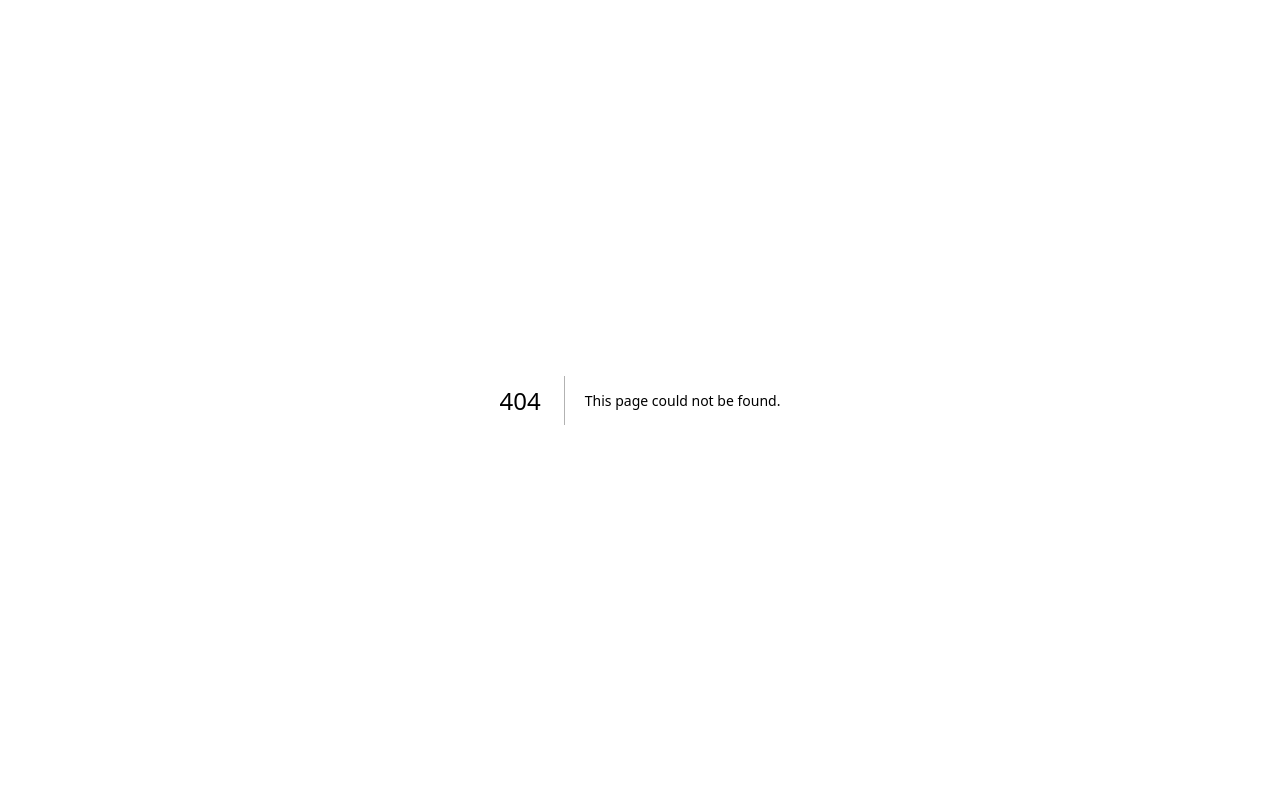
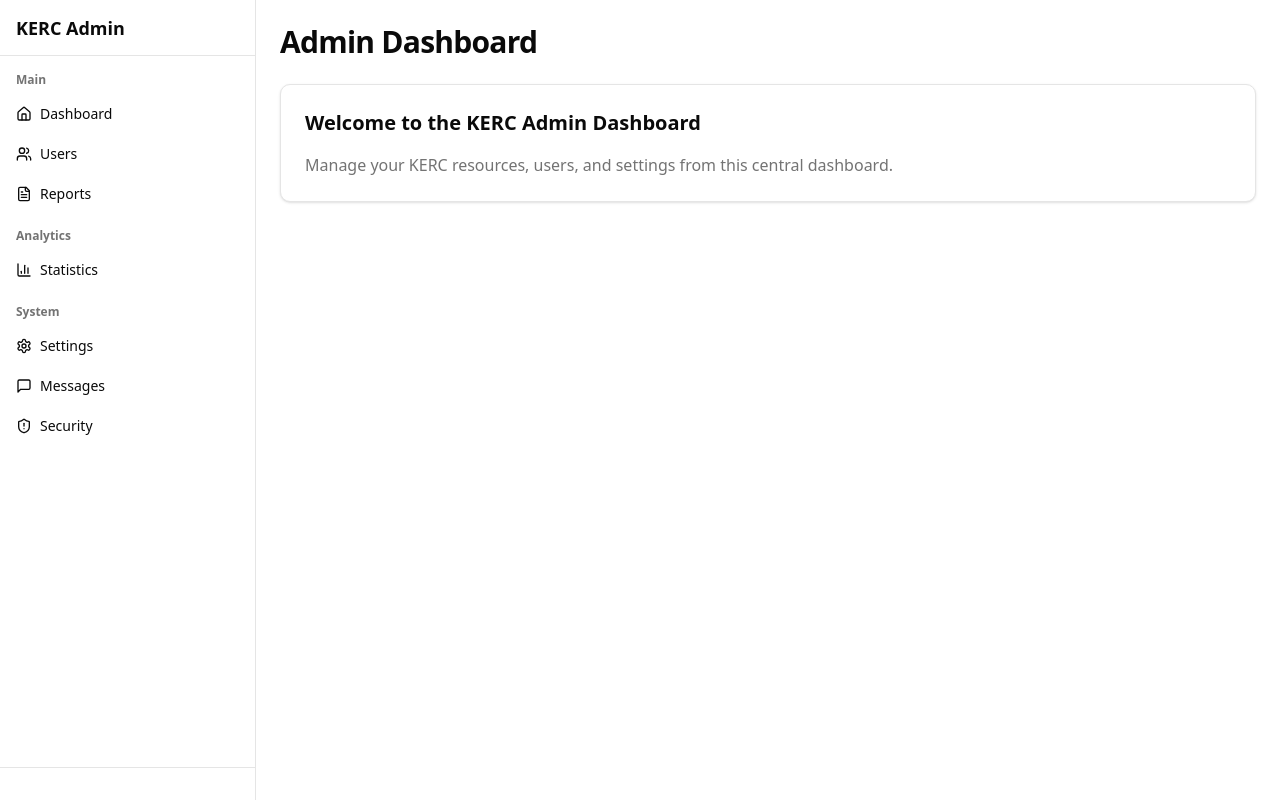
Before and after one commit to founderspeerhive/KERC, a Next.js app in the folder admin/: page /dashboard in a window 1280 px wide. Before the commit this address had no page. Built offline with nearby package versions, Linux system fonts and the light colour scheme; no server answers.

Commit message:
+ Update layout structure

```diff
--- a/admin/src/app/admin/page.tsx
+++ /dev/null
@@ -1,9 +0,0 @@
-// src/app/admin/page.tsx
-export default function AdminPage() {
-  return (
-    <div className="p-6">
-      <h1 className="text-2xl font-bold mb-4">Admin Dashboard</h1>
-      <p>Welcome to the KERC Admin Dashboard</p>
-    </div>
-  )
-}
--- a/admin/src/app/admin/layout.tsx
+++ b/admin/src/app/dashboard/layout.tsx
@@ -2,6 +2,7 @@
 import { SidebarProvider } from "@/components/ui/sidebar"
 import { AdminSidebar } from "@/components/admin-sidebar"
 import { ReactNode } from "react"
+
 
 export default function AdminLayout({ children }: { children: ReactNode }) {
   return (
--- /dev/null
+++ b/admin/src/app/dashboard/page.tsx
@@ -0,0 +1,18 @@
+export default function AdminPage() {
+  return (
+    <div className="flex min-h-screen">
+      <div className="p-6 flex-1">
+        <div className="flex justify-between items-center mb-6">
+          <h1 className="text-3xl font-bold tracking-tight">Admin Dashboard</h1>
+
+        </div>
+        <div className="rounded-lg border bg-card p-6 shadow-sm">
+          <h2 className="text-xl font-semibold mb-4">Welcome to the KERC Admin Dashboard</h2>
+          <p className="text-muted-foreground">
+            Manage your KERC resources, users, and settings from this central dashboard.
+          </p>
+        </div>
+      </div>
+    </div>
+  )
+}
--- a/admin/src/app/layout.tsx
+++ b/admin/src/app/layout.tsx
@@ -1,7 +1,10 @@
 import type { Metadata } from "next";
 import { Geist, Geist_Mono } from "next/font/google";
-import { ClerkProvider } from '@clerk/nextjs';
-import { SidebarProvider } from "@/components/ui/sidebar";
+import {
+  ClerkProvider
+} from '@clerk/nextjs'
+
+
 import "./globals.css";
 
 const geistSans = Geist({
@@ -19,22 +22,15 @@ export const metadata: Metadata = {
   description: "Admin dashboard for KERC",
 };
 
-export default function RootLayout({
-  children,
-}: Readonly<{
-  children: React.ReactNode;
-}>) {
+export default function RootLayout({ children }: { children: React.ReactNode }) {
+
   return (
     <ClerkProvider>
       <html lang="en">
-        <body
-          className={`${geistSans.variable} ${geistMono.variable} antialiased`}
-        >
-          <SidebarProvider>
+        <body>
             <div className="flex min-h-screen">
               <main className="flex-1">{children}</main>
             </div>
-          </SidebarProvider>
         </body>
       </html>
     </ClerkProvider>
--- a/admin/src/app/page.tsx
+++ b/admin/src/app/page.tsx
@@ -5,7 +5,6 @@ import { Button } from "@/components/ui/button";
 export default function Home() {
   return (
     <div className="flex min-h-screen">
-      <AdminSidebar />
       <div className="p-6 flex-1">
         <div className="flex justify-between items-center mb-6">
           <h1 className="text-3xl font-bold tracking-tight">Admin Dashboard</h1>
--- a/admin/src/components/admin-sidebar.tsx
+++ b/admin/src/components/admin-sidebar.tsx
@@ -1,4 +1,3 @@
-// src/components/admin-sidebar.tsx
 "use client"
 
 import {
@@ -12,9 +11,6 @@ import {
   SidebarGroup,
   SidebarGroupLabel,
   SidebarGroupContent,
-  SidebarMenuSub,
-  SidebarMenuSubTrigger,
-  SidebarMenuSubContent
 } from "@/components/ui/sidebar"
 import {
   Home,
@@ -27,8 +23,16 @@ import {
   ShieldAlert
 } from "lucide-react"
 import Link from "next/link"
+import {
+  SignedIn,
+  UserButton,
+  useUser,
+} from '@clerk/nextjs'
+import { Button } from "@/components/ui/button";
 
 export function AdminSidebar() {
+  const { user } = useUser();
+
   return (
     <Sidebar>
       <SidebarHeader className="border-b">
@@ -79,33 +83,6 @@ export function AdminSidebar() {
                   </SidebarMenuButton>
                 </Link>
               </SidebarMenuItem>
-              <SidebarMenuItem>
-                <SidebarMenuSub>
-                  <SidebarMenuSubTrigger>
-                    <Calendar className="h-4 w-4 mr-2" />
-                    Schedule
-                  </SidebarMenuSubTrigger>
-                  <SidebarMenuSubContent>
-                    <SidebarMenu>
-                      <SidebarMenuItem>
-                        <Link href="/admin/schedule/daily" className="w-full">
-                          <SidebarMenuButton>Daily</SidebarMenuButton>
-                        </Link>
-                      </SidebarMenuItem>
-                      <SidebarMenuItem>
-                        <Link href="/admin/schedule/weekly" className="w-full">
-                          <SidebarMenuButton>Weekly</SidebarMenuButton>
-                        </Link>
-                      </SidebarMenuItem>
-                      <SidebarMenuItem>
-                        <Link href="/admin/schedule/monthly" className="w-full">
-                          <SidebarMenuButton>Monthly</SidebarMenuButton>
-                        </Link>
-                      </SidebarMenuItem>
-                    </SidebarMenu>
-                  </SidebarMenuSubContent>
-                </SidebarMenuSub>
-              </SidebarMenuItem>
             </SidebarMenu>
           </SidebarGroupContent>
         </SidebarGroup>
@@ -142,11 +119,16 @@ export function AdminSidebar() {
           </SidebarGroupContent>
         </SidebarGroup>
       </SidebarContent>
-      {/* <SidebarFooter className="border-t">
-        <div className="p-2 text-xs text-muted-foreground">
-          KERC Admin v1.0
-        </div>
-      </SidebarFooter> */}
+      <SidebarFooter className="border-t p-4">
+        <SignedIn>
+          <div className="flex items-center gap-3">
+            <UserButton/>
+            <div className="flex flex-col">
+              <span className="text-sm font-medium">{user?.fullName}</span>
+            </div>
+          </div>
+        </SignedIn>
+      </SidebarFooter>
     </Sidebar>
   )
 }
```
Also changed, not shown: 1 other file (tests, documents, lock files or other folders).
